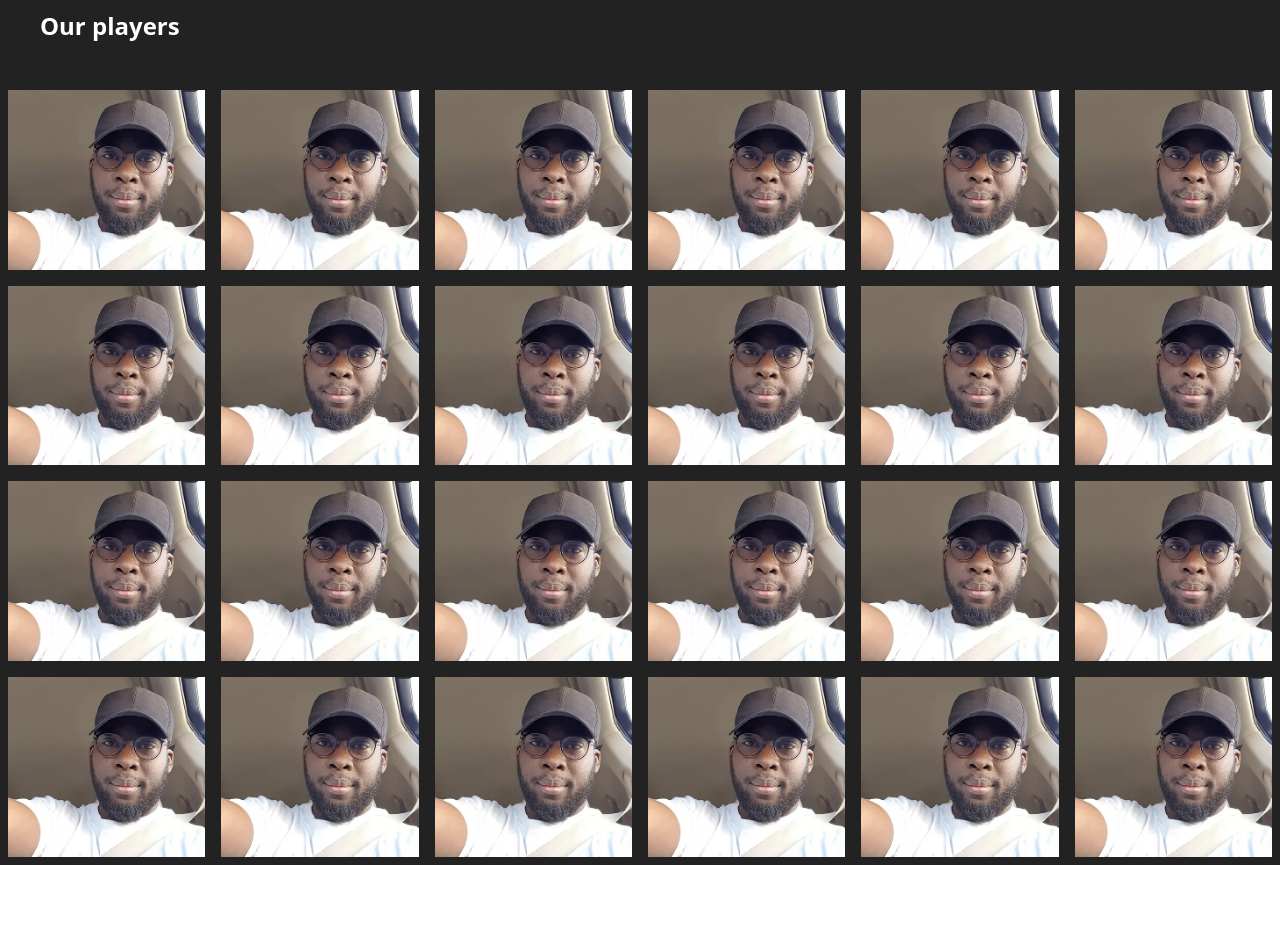
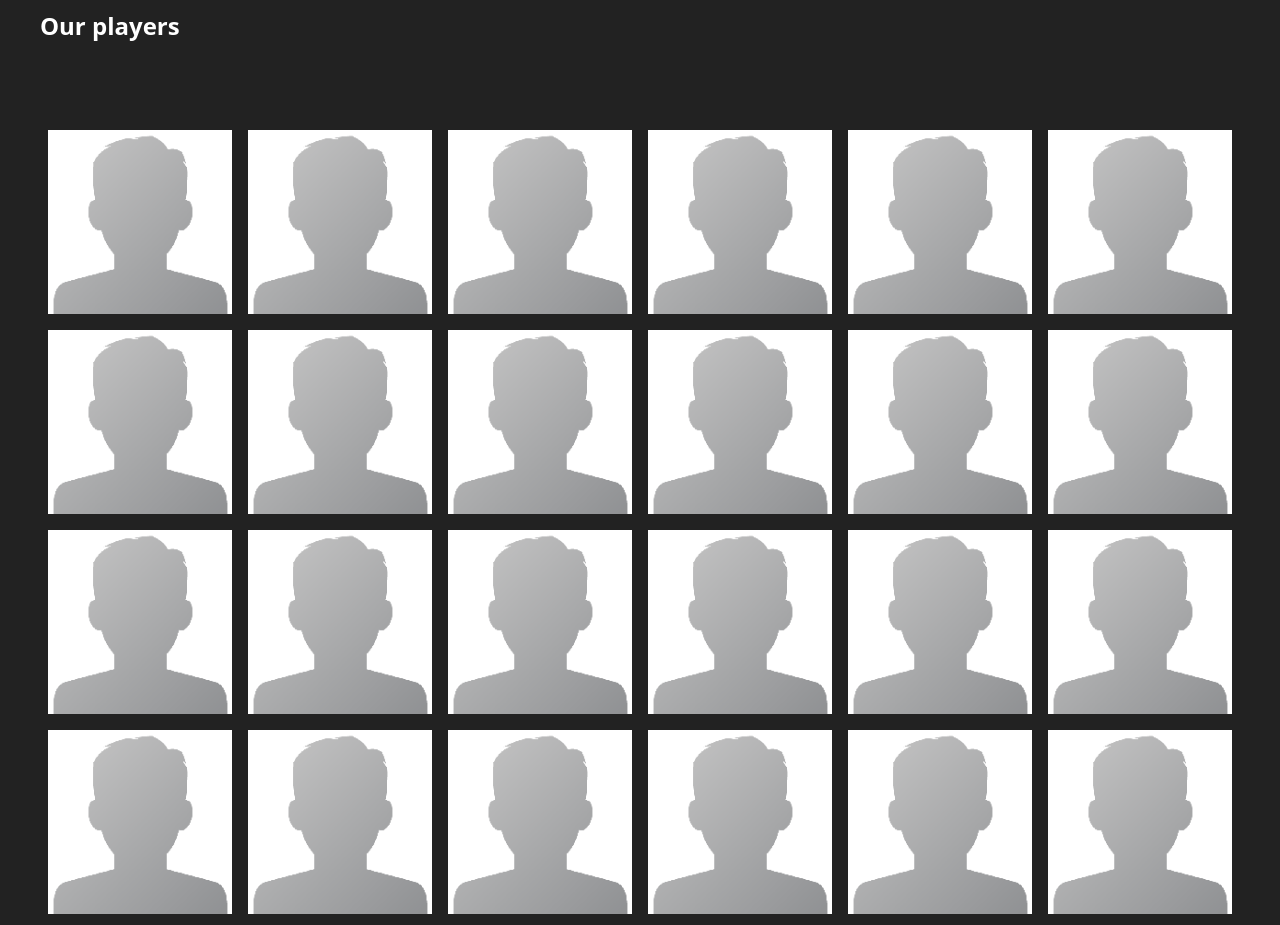
Before and after one commit to Victorakinwunmi/telu-fc, a website: page index.html in a window 1280 px wide. Shown: the part 2680-3605 px from the top of the page. Before the commit the page ends 3545 px from the top, so only its background shows below. Drawn offline with Linux system fonts and the light colour scheme.

Commit message:
updated player's image

```diff
--- a/index.html
+++ b/index.html
@@ -144,31 +144,31 @@
     <div class="p-10">
       <h1 class="text-white font-bold text-2xl">Our players</h1>
     </div>
-       <div class="grid grid-cols-1 sm:grid-cols-2 md:grid-cols-4 xl:grid-cols-6">
-          <img src="./assets/images/staff1.PNG" class="p-2">
-          <img src="./assets/images/staff1.PNG" class="p-2">
-          <img src="./assets/images/staff1.PNG" class="p-2">
-          <img src="./assets/images/staff1.PNG" class="p-2">
-          <img src="./assets/images/staff1.PNG" class="p-2">
-          <img src="./assets/images/staff1.PNG" class="p-2">
-          <img src="./assets/images/staff1.PNG" class="p-2">
-          <img src="./assets/images/staff1.PNG" class="p-2">
-          <img src="./assets/images/staff1.PNG" class="p-2">
-          <img src="./assets/images/staff1.PNG" class="p-2">
-          <img src="./assets/images/staff1.PNG" class="p-2">
-          <img src="./assets/images/staff1.PNG" class="p-2">
-          <img src="./assets/images/staff1.PNG" class="p-2">
-          <img src="./assets/images/staff1.PNG" class="p-2">
-          <img src="./assets/images/staff1.PNG" class="p-2">
-          <img src="./assets/images/staff1.PNG" class="p-2">
-          <img src="./assets/images/staff1.PNG" class="p-2">
-          <img src="./assets/images/staff1.PNG" class="p-2">
-          <img src="./assets/images/staff1.PNG" class="p-2">
-          <img src="./assets/images/staff1.PNG" class="p-2">
-          <img src="./assets/images/staff1.PNG" class="p-2">
-          <img src="./assets/images/staff1.PNG" class="p-2">
-          <img src="./assets/images/staff1.PNG" class="p-2">
-          <img src="./assets/images/staff1.PNG" class="p-2">
+       <div class="grid  p-10 grid-cols-1 sm:grid-cols-2 md:grid-cols-4 xl:grid-cols-6">
+          <img src="./assets/images/avatar.PNG" class="p-2">
+          <img src="./assets/images/avatar.PNG" class="p-2">
+          <img src="./assets/images/avatar.PNG" class="p-2">
+          <img src="./assets/images/avatar.PNG" class="p-2">
+          <img src="./assets/images/avatar.PNG" class="p-2">
+          <img src="./assets/images/avatar.PNG" class="p-2">
+          <img src="./assets/images/avatar.PNG" class="p-2">
+          <img src="./assets/images/avatar.PNG" class="p-2">
+          <img src="./assets/images/avatar.PNG" class="p-2">
+          <img src="./assets/images/avatar.PNG" class="p-2">
+          <img src="./assets/images/avatar.PNG" class="p-2">
+          <img src="./assets/images/avatar.PNG" class="p-2">
+          <img src="./assets/images/avatar.PNG" class="p-2">
+          <img src="./assets/images/avatar.PNG" class="p-2">
+          <img src="./assets/images/avatar.PNG" class="p-2">
+          <img src="./assets/images/avatar.PNG" class="p-2">
+          <img src="./assets/images/avatar.PNG" class="p-2">
+          <img src="./assets/images/avatar.PNG" class="p-2">
+          <img src="./assets/images/avatar.PNG" class="p-2">
+          <img src="./assets/images/avatar.PNG" class="p-2">
+          <img src="./assets/images/avatar.PNG" class="p-2">
+          <img src="./assets/images/avatar.PNG" class="p-2">
+          <img src="./assets/images/avatar.PNG" class="p-2">
+          <img src="./assets/images/avatar.PNG" class="p-2">
 
        </div>
   </div>
```
Also changed, not shown: assets/images/avatar.png (added).
